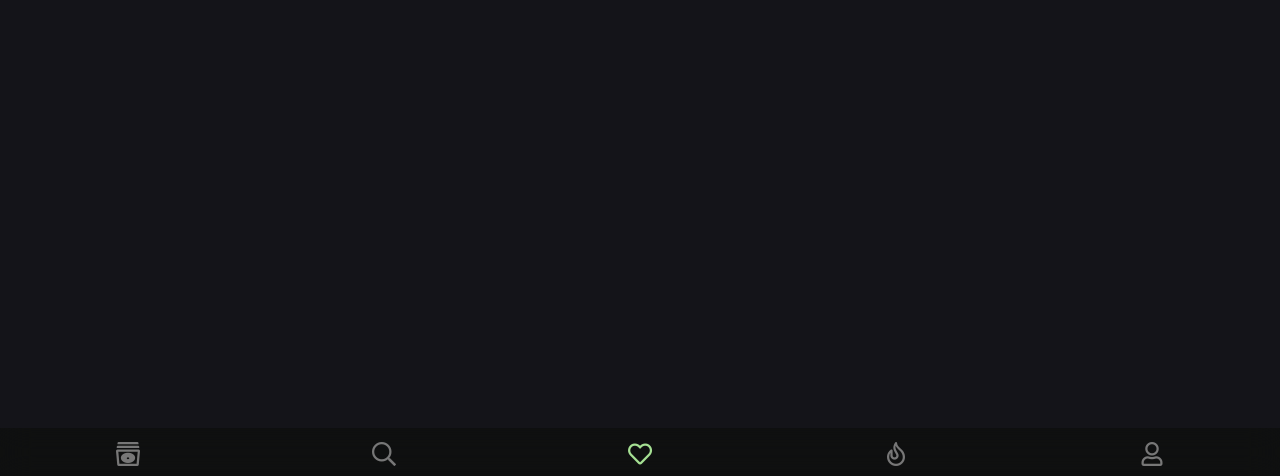
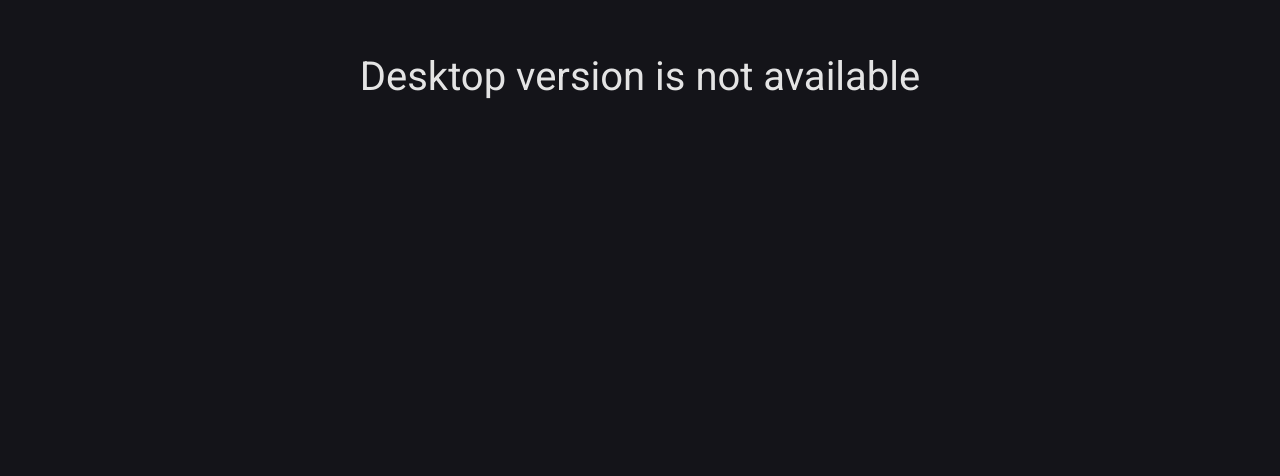
Before and after one commit to AndryHolovchak/zanysound, a React (Create React App) app: page / in a window 1280 px wide. Before the commit this address led to /liked. Shown: the part 324-800 px from the top of the page. Built offline with nearby package versions, Linux system fonts and the light colour scheme; no server answers.

Commit message:
add desktop screen

```diff
--- a/src/App.tsx
+++ b/src/App.tsx
@@ -19,6 +19,7 @@ import { createNotificationItem } from "./utils/common";
 import { addNotification } from "./slices/notificationSlice";
 import { NotificationHub } from "./components/NotificationsHub/NotificationHub";
 import { ProfileScreen } from "./screens/profileScreen/ProfileScreen";
+import { DesktopScreen } from "./screens/desktopScreen/DesktopScreen";
 
 function App() {
   const dispatch = useAppDispatch();
@@ -63,6 +64,10 @@ function App() {
       dispatch(loadBasicUserInfo());
     }
   }, [deezerToken]);
+
+  if (!isMobile) {
+    return <DesktopScreen />;
+  }
 
   if (!deezerToken) {
     return (
--- /dev/null
+++ b/src/screens/desktopScreen/DesktopScreen.module.sass
@@ -0,0 +1,14 @@
+@import '../../styles'
+
+.desktop_screen
+  display: flex
+  align-items: center
+  justify-content: center
+  width: 100vw
+  height: 100vh
+  background-color: $background_color
+
+  &__text
+    font-size: 5vh
+    color: $white_1
+    text-align: center
--- /dev/null
+++ b/src/screens/desktopScreen/DesktopScreen.tsx
@@ -0,0 +1,10 @@
+import React from "react";
+import styles from "./DesktopScreen.module.sass";
+
+export const DesktopScreen = () => {
+  return (
+    <div className={styles.desktop_screen}>
+      <span className={styles.desktop_screen__text}>Desktop version is not available</span>
+    </div>
+  );
+};
```
